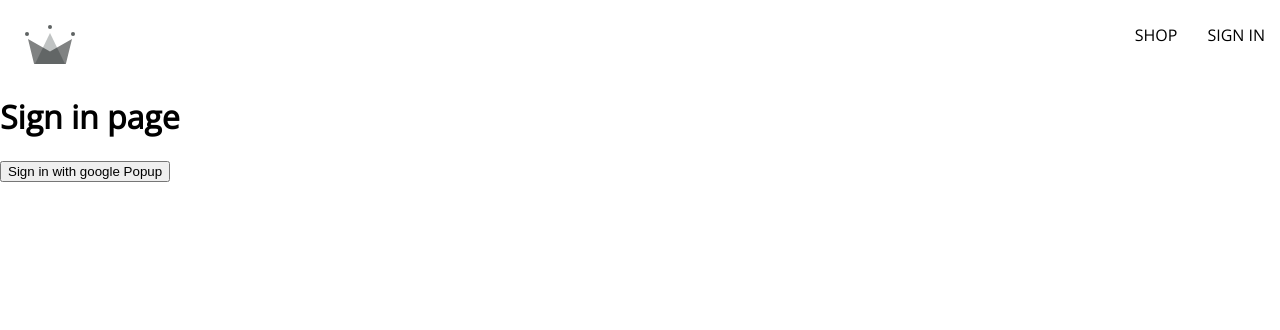
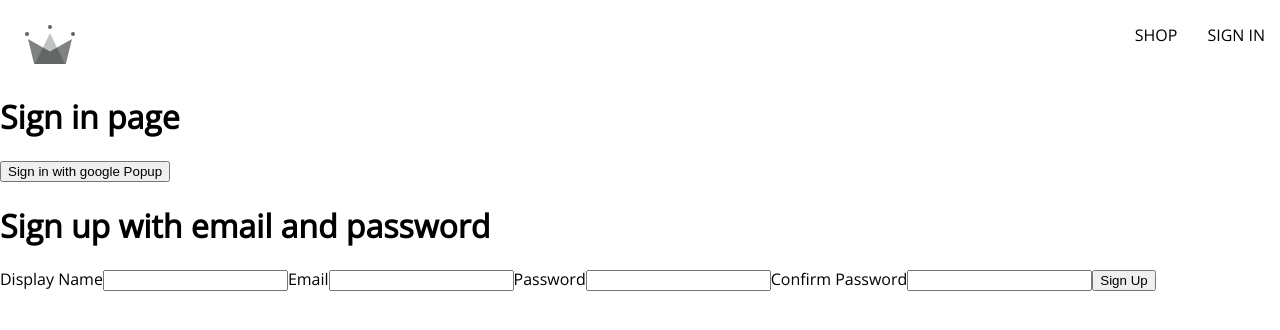
Before and after one commit to Madhur6869/E-Commerce, a React (Create React App) app: page /sign-in in a window 1280 px wide. Shown: the top 330 px of the page. Built offline with nearby package versions, Linux system fonts and the light colour scheme.

Commit message:
Added sign up with email

```diff
--- /dev/null
+++ b/src/components/sign-up-form/sign-up-form.component.jsx
@@ -0,0 +1,71 @@
+import { prodErrorMap } from 'firebase/auth'
+import {useState} from 'react'
+
+import { createAuthUserWithEmailAndPassword, createUserDocumentFromAuth } from '../../utils/firebase/firebase.utils'
+
+const defaultFormFields ={
+    displayName:'',
+    email:'',
+    password:'',
+    confirmPassword:''
+}
+
+const SignUpForm = () =>{
+    const [formFields,setFormFields] = useState(defaultFormFields)
+    const {displayName,email,password,confirmPassword}= formFields
+    // console.log(formFields)
+
+    const resetFormFields = ()=>{
+        setFormFields(defaultFormFields)
+    }
+
+    const handleSubmit = async (event)=>{
+        event.preventDefault();
+
+        if(password!==confirmPassword){
+            alert("Password doesn't match")
+            return
+        }
+
+        try{
+            const {user}= await createAuthUserWithEmailAndPassword(email,password)
+            await createUserDocumentFromAuth(user,{displayName})
+            resetFormFields()
+
+        }catch(error){
+            if(error.code==="auth/email-already-in-use"){
+                alert('Cannot create user. Email already in use')
+            }else{
+                console.log('user creation encountered error',error)
+            }
+        }
+    }
+
+    const handleChange = (event)=>{
+        const {name, value}=event.target
+        setFormFields({...formFields,[name]:value})
+    }
+
+    return(
+        <div>
+            <h1>Sign up with email and password</h1>
+            <form onSubmit={handleSubmit}>
+                <label>Display Name</label>
+                <input type="text" required onChange={handleChange} name="displayName" value={displayName}/>
+
+                <label>Email</label>
+                <input type="email" required onChange={handleChange} name="email" value={email}/>
+
+                <label>Password</label>
+                <input type="password" required onChange={handleChange} name="password" value={password}/>
+
+                <label>Confirm Password</label>
+                <input type="password" required onChange={handleChange} name="confirmPassword" value={confirmPassword}/>
+                <button type="submit">Sign Up</button>
+            </form>
+
+        </div>
+    )
+}
+
+export default SignUpForm
--- a/src/routes/sign-in/sign-in.component.jsx
+++ b/src/routes/sign-in/sign-in.component.jsx
@@ -1,10 +1,29 @@
-import { signInWithGooglePopup, createUserDocumentFromAuth } from '../../utils/firebase/firebase.utils'
+// import { useEffect } from 'react';
+// import {getRedirectResult} from 'firebase/auth'
+import {
+    // auth, g
+    signInWithGooglePopup,
+    // signInWithGoogleRedirect,
+    createUserDocumentFromAuth
+    } from '../../utils/firebase/firebase.utils'
+
+import SignUpForm from '../../components/sign-up-form/sign-up-form.component';
 
 const SignIn = () =>{
+    //Sign in with Redirect
+    // useEffect( () => {
+    //     async function redirect(){
+    //     const response = await getRedirectResult(auth)
+    //     if(response){
+    //         const userDocRef = await createUserDocumentFromAuth(response.user)
+    //     }
+    //     }
+    //     redirect()
 
+    // },[])
     const logGoogleUser =async ()=>{
-        const response = await signInWithGooglePopup();
-         const userDocRef = await createUserDocumentFromAuth(response.user)
+        const {user} = await signInWithGooglePopup();
+         const userDocRef = await createUserDocumentFromAuth(user)
     }
 
   return (
@@ -13,6 +32,10 @@
         <button onClick={logGoogleUser}>
             Sign in with google Popup
         </button>
+        <SignUpForm/>
+        {/* <button onClick={signInWithGoogleRedirect}>
+            Sign in with google Redirect
+        </button> */}
     </div>
   )
 }
--- a/src/utils/firebase/firebase.utils.js
+++ b/src/utils/firebase/firebase.utils.js
@@ -1,5 +1,5 @@
 import {initializeApp} from 'firebase/app'
-import {getAuth,signInWithPopup,signInWithRedirect,GoogleAuthProvider} from 'firebase/auth'
+import {getAuth,signInWithPopup,signInWithRedirect,GoogleAuthProvider,createUserWithEmailAndPassword} from 'firebase/auth'
 import {getFirestore, doc, getDoc, setDoc} from 'firebase/firestore'
 
 const firebaseConfig = {
@@ -15,17 +15,20 @@
 
   const firebaseApp = initializeApp(firebaseConfig);
 
-  const provider = new GoogleAuthProvider();
-  provider.setCustomParameters({
+  const googleProvider = new GoogleAuthProvider();
+
+  googleProvider.setCustomParameters({
     prompt:"select_account"
   })
 
   export const auth= getAuth()
-  export const signInWithGooglePopup=()=> signInWithPopup(auth,provider)
-
+  export const signInWithGooglePopup=()=> signInWithPopup(auth,googleProvider)
+  export const signInWithGoogleRedirect=()=>signInWithRedirect(auth, googleProvider)
   export const db= getFirestore()
 
-  export const createUserDocumentFromAuth= async (userAuth) =>{
+  //create users from auth
+  export const createUserDocumentFromAuth= async (userAuth,additionalInformation={}) =>{
+    if(!userAuth) return
     const userDocRef = await doc(db, 'users', userAuth.uid)
     const userSnapshot = await getDoc(userDocRef)
 
@@ -37,7 +40,8 @@
             await setDoc(userDocRef, {
                 displayName,
                 email,
-                createdAt
+                createdAt,
+                ...additionalInformation
             })
         } catch(error){
             console.log('error creating user', error.message)
@@ -46,3 +50,10 @@
 
     return userDocRef
   }
+
+  //Create user with email and passoword
+export const createAuthUserWithEmailAndPassword = async (email,password)=>{
+    if(!email || !password) return;
+
+    return await createUserWithEmailAndPassword(auth,email,password)
+}
```
